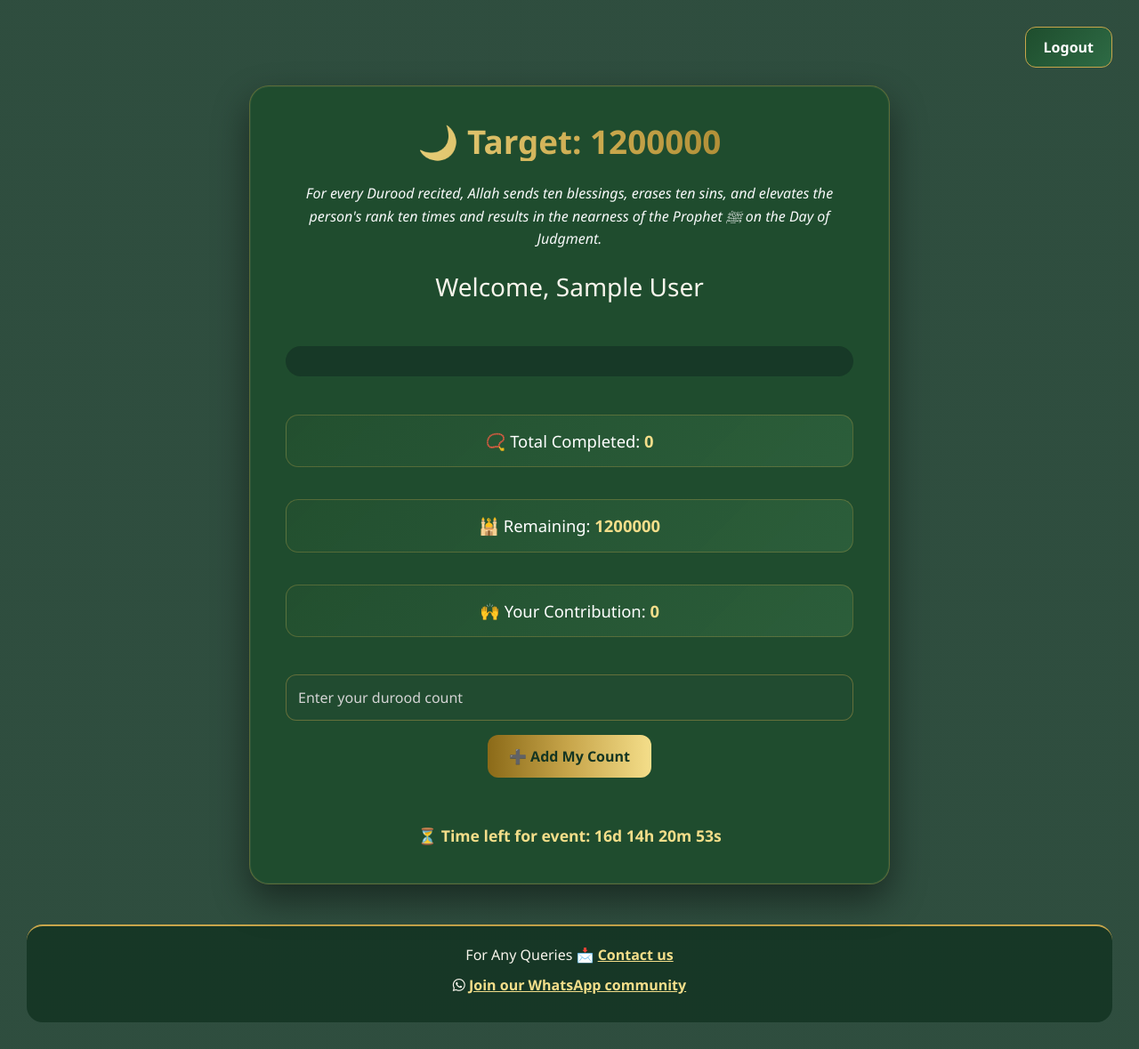
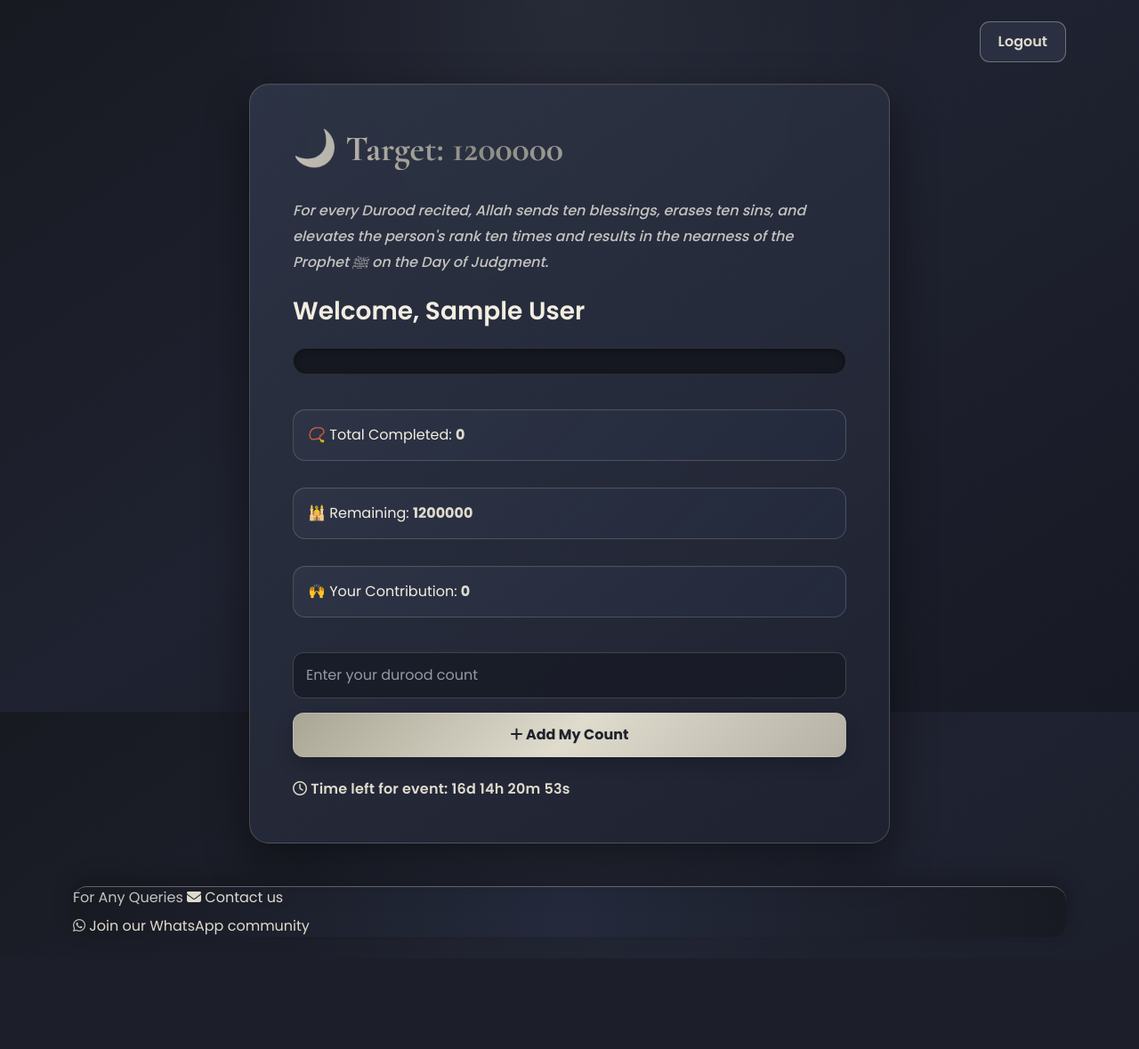
Before and after one commit to syedroshanriyan-pc/duroodcamp, a Flask app: page / in a window 1280 px wide. Shown: the whole page at 89% size. After the commit the page ends 1053 px from the top, so only its background shows below. Run offline with Flask 3, Linux system fonts and the light colour scheme; the visitor is signed in with stand-in values (Sample User, id 1); data that the repository does not hold is empty.

Commit message:
Update index.html

```diff
--- a/templates/index.html
+++ b/templates/index.html
@@ -1,520 +1,282 @@
 <!DOCTYPE html>
 <html lang="en">
+
 <head>
+
     <meta charset="UTF-8">
-   <meta name="viewport" content="width=device-width, initial-scale=1.0">
+
+    <meta
+        name="viewport"
+        content="width=device-width, initial-scale=1.0">
+
     <title>Durood Counter - Home</title>
-  <link href="https://cdn.jsdelivr.net/npm/bootstrap@5.3.0/dist/css/bootstrap.min.css" rel="stylesheet">
-  <link href="https://cdnjs.cloudflare.com/ajax/libs/font-awesome/6.4.0/css/all.min.css" rel="stylesheet">
-<style>
 
-:root{
+    <link
+        href="https://cdn.jsdelivr.net/npm/bootstrap@5.3.3/dist/css/bootstrap.min.css"
+        rel="stylesheet">
 
-    --emerald-dark:#123524;
-    --emerald:#1E4D2D;
-    --emerald-light:#2E6B45;
+    <link
+        rel="stylesheet"
+        href="https://cdnjs.cloudflare.com/ajax/libs/font-awesome/6.7.2/css/all.min.css">
 
-    --gold-dark:#8B6A18;
-    --gold:#C8A64B;
-    --gold-light:#F4DE8A;
+    <link
+        rel="stylesheet"
+        href="{{ url_for('static', filename='style.css') }}">
 
-    --ivory:#F8F5EC;
+</head>
+
+<body>
+
+<div class="container py-4">
+
+    <div class="d-flex justify-content-end mb-4">
+
+        <a
+            href="/logout"
+            class="logout-btn">
+
+            Logout
+
+        </a>
+
+    </div>
+
+
+    <div class="card p-4 p-md-5 mx-auto"
+         style="max-width:720px;">
+
+        <h1 class="glitter-text mb-3">
+
+            🌙 Target: {{ target }}
+
+        </h1>
+
+
+        <h6
+            class="mt-3 mb-4"
+            style="
+            font-style:italic;
+            line-height:1.8;
+            ">
+
+            For every Durood recited, Allah sends ten blessings,
+            erases ten sins, and elevates the person's rank ten times
+            and results in the nearness of the Prophet ﷺ on the Day
+            of Judgment.
+
+        </h6>
+
+
+        <h3 class="mb-4">
+
+            Welcome, {{ session.fullname }}
+
+        </h3>
+
+
+        <div class="progress mb-4">
+
+            <div
+                class="progress-bar"
+                role="progressbar"
+                style="width: {{ progress }}%;"
+                aria-valuenow="{{ progress }}"
+                aria-valuemin="0"
+                aria-valuemax="100">
+
+                {{ progress }}%
+
+            </div>
+
+        </div>
+
+
+        <div class="count-box">
+
+            📿 Total Completed:
+
+            <span class="gold-text">
+
+                {{ total }}
+
+            </span>
+
+        </div>
+
+
+        <div class="count-box">
+
+            🕌 Remaining:
+
+            <span class="gold-text">
+
+                {{ remaining }}
+
+            </span>
+
+        </div>
+
+
+        <div class="count-box">
+
+            🙌 Your Contribution:
+
+            <span class="gold-text">
+
+                {{ my_total }}
+
+            </span>
+
+        </div>
+
+
+        <form
+            method="POST"
+            action="/add"
+            class="my-4">
+
+            <input
+                type="number"
+                name="count"
+                placeholder="Enter your durood count"
+                min="1"
+                required
+                class="form-control mb-3">
+
+            <button
+                type="submit"
+                class="btn-custom w-100">
+
+                <i class="fa-solid fa-plus"></i>
+
+                Add My Count
+
+            </button>
+
+        </form>
+
+
+        <div class="timer">
+
+            <i class="fa-regular fa-clock"></i>
+
+            Time left for event:
+
+            <span id="countdown"></span>
+
+        </div>
+
+    </div>
+
+
+    <footer class="mt-5 rounded-4">
+
+        <p class="mb-2">
+
+            For Any Queries
+
+            <a href="mailto:syedroshanriyan.pc@gmail.com">
+
+                <i class="fa-solid fa-envelope"></i>
+
+                Contact us
+
+            </a>
+
+        </p>
+
+
+        <p class="mb-0">
+
+            <i class="fab fa-whatsapp"></i>
+
+            <a
+                href="https://chat.whatsapp.com/IeJNG9GFMwt4n27Xa8acZe"
+                target="_blank"
+                rel="noopener noreferrer">
+
+                Join our WhatsApp community
+
+            </a>
+
+        </p>
+
+    </footer>
+
+</div>
+
+
+<script>
+
+const eventDate =
+    new Date("{{ event_date }}").getTime();
+
+const countdownEl =
+    document.getElementById("countdown");
+
+
+function updateCountdown() {
+
+    const now =
+        new Date().getTime();
+
+    const distance =
+        eventDate - now;
+
+
+    if (distance < 0) {
+
+        countdownEl.innerHTML =
+            "Event Started!";
+
+        return;
 
     }
 
-body{
 
-    background:
-        linear-gradient(
-            rgba(18,53,36,.88),
-            rgba(18,53,36,.88)
+    const days =
+        Math.floor(
+            distance /
+            (1000 * 60 * 60 * 24)
         );
 
-    background-size:cover;
 
-    color:var(--ivory);
+    const hours =
+        Math.floor(
+            (distance %
+            (1000 * 60 * 60 * 24)) /
+            (1000 * 60 * 60)
+        );
 
-    font-family:"Segoe UI",Tahoma,Geneva,Verdana,sans-serif;
 
-    text-align:center;
+    const minutes =
+        Math.floor(
+            (distance %
+            (1000 * 60 * 60)) /
+            (1000 * 60)
+        );
 
-    padding:30px;
+
+    const seconds =
+        Math.floor(
+            (distance %
+            (1000 * 60)) /
+            1000
+        );
+
+
+    countdownEl.innerHTML =
+        `${days}d ${hours}h ${minutes}m ${seconds}s`;
 
 }
 
-/* ---------------- TOP BAR ---------------- */
 
-.top-bar{
-
-    display:flex;
-
-    justify-content:flex-end;
-
-    margin-bottom:20px;
-
-}
-
-/* ---------------- LOGOUT BUTTON ---------------- */
-
-.logout-btn{
-
-    background:linear-gradient(
-        135deg,
-        var(--emerald),
-        var(--emerald-light)
-    );
-
-    color:white;
-
-    border:1px solid var(--gold);
-
-    border-radius:12px;
-
-    padding:10px 20px;
-
-    text-decoration:none;
-
-    font-weight:700;
-
-    transition:.3s;
-
-}
-
-.logout-btn:hover{
-
-    color:white;
-
-    transform:translateY(-2px);
-
-    box-shadow:0 0 18px rgba(244,222,138,.35);
-
-}
-
-/* ---------------- MAIN CARD ---------------- */
-
-.card{
-
-    background:rgba(30,77,45,.90);
-
-    border:1px solid rgba(200,166,75,.35);
-
-    border-radius:22px;
-
-    backdrop-filter:blur(14px);
-
-    padding:40px;
-
-    max-width:720px;
-
-    margin:auto;
-
-    box-shadow:
-
-        0 18px 40px rgba(0,0,0,.45),
-
-        inset 0 0 0 1px rgba(255,255,255,.05);
-
-}
-
-/* ---------------- GOLD TITLE ---------------- */
-
-.glitter-text{
-
-    font-size:2.3rem;
-
-    font-weight:800;
-
-    background:linear-gradient(
-
-        90deg,
-
-        #8B6A18,
-
-        #C8A64B,
-
-        #F4DE8A,
-
-        #FFF5C8,
-
-        #F4DE8A,
-
-        #C8A64B,
-
-        #8B6A18
-
-    );
-
-    background-size:300%;
-
-    -webkit-background-clip:text;
-
-    -webkit-text-fill-color:transparent;
-
-    animation:goldMove 5s linear infinite;
-
-}
-
-@keyframes goldMove{
-
-    from{
-
-        background-position:0%;
-
-    }
-
-    to{
-
-        background-position:300%;
-
-    }
-
-}
-
-/* ---------------- TEXT ---------------- */
-
-h3{
-
-    color:var(--ivory);
-
-}
-
-h6{
-
-    color:#ECE5D3;
-
-    line-height:1.8;
-
-}
-
-/* ---------------- PROGRESS ---------------- */
-
-.progress{
-
-    height:34px;
-
-    border-radius:30px;
-
-    overflow:hidden;
-
-    background:#173927;
-
-    margin:25px 0;
-
-}
-
-.progress-bar{
-
-    background:linear-gradient(
-
-        90deg,
-
-        #8B6A18,
-
-        #C8A64B,
-
-        #F4DE8A,
-
-        #C8A64B,
-
-        #8B6A18
-
-    );
-
-    color:#143522;
-
-    font-weight:700;
-
-    animation:progressGlow 2s ease-in-out infinite alternate;
-
-}
-
-@keyframes progressGlow{
-
-    from{
-
-        box-shadow:0 0 6px rgba(244,222,138,.35);
-
-    }
-
-    to{
-
-        box-shadow:0 0 20px rgba(244,222,138,.70);
-
-    }
-
-}
-
-/* ---------------- COUNT BOX ---------------- */
-
-.count-box{
-
-    background:linear-gradient(
-
-        135deg,
-
-        rgba(35,80,48,.96),
-
-        rgba(45,96,60,.92)
-
-    );
-
-    border:1px solid rgba(200,166,75,.30);
-
-    color:white;
-
-    border-radius:14px;
-
-    padding:15px;
-
-    margin:18px 0;
-
-    font-size:1.15rem;
-
-}
-
-.gold-text{
-
-    color:var(--gold-light);
-
-    font-weight:700;
-
-}
-
-/* ---------------- INPUT ---------------- */
-
-.form-control{
-
-    background:#214B30;
-
-    border:1px solid rgba(200,166,75,.40);
-
-    color:white;
-
-    border-radius:12px;
-
-    padding:13px;
-
-}
-
-.form-control::placeholder{
-
-    color:#D4D4D4;
-
-}
-
-.form-control:focus{
-
-    background:#2B5C3D;
-
-    color:white;
-
-    border-color:var(--gold-light);
-
-    box-shadow:0 0 0 .2rem rgba(200,166,75,.20);
-
-}
-
-/* ---------------- BUTTON ---------------- */
-
-.btn-custom{
-
-    background:linear-gradient(
-
-        90deg,
-
-        #8B6A18,
-
-        #C8A64B,
-
-        #F4DE8A
-
-    );
-
-    color:#143522;
-
-    border:none;
-
-    border-radius:12px;
-
-    padding:12px 24px;
-
-    font-weight:700;
-
-    transition:.3s;
-
-}
-
-.btn-custom:hover{
-
-    transform:translateY(-2px);
-
-    filter:brightness(1.05);
-
-    box-shadow:0 0 20px rgba(244,222,138,.45);
-
-}
-
-/* ---------------- TIMER ---------------- */
-
-.timer{
-
-    margin-top:28px;
-
-    color:var(--gold-light);
-
-    font-size:1.1rem;
-
-    font-weight:600;
-
-}
-
-/* ---------------- FOOTER ---------------- */
-
-footer{
-
-    margin-top:45px;
-
-    background:rgba(20,53,36,.90);
-
-    border-top:2px solid var(--gold);
-
-    border-radius:18px;
-
-    padding:20px;
-
-}
-
-footer p{
-
-    color:var(--ivory);
-
-    margin-bottom:10px;
-
-}
-
-footer a{
-
-    color:var(--gold-light);
-
-    font-weight:600;
-
-    text-decoration:none;
-
-}
-
-footer a:hover{
-
-    color:white;
-
-}
-
-/* ---------------- MOBILE ---------------- */
-
-@media(max-width:768px){
-
-    .card{
-
-        padding:25px;
-
-    }
-
-    .glitter-text{
-
-        font-size:1.8rem;
-
-    }
-
-    h3{
-
-        font-size:1.4rem;
-
-    }
-
-    .count-box{
-
-        font-size:1rem;
-
-    }
-
-}
-
-</style>
-</head>
-<body>
-  <!-- Logout Button -->
-  <div class="top-bar">
-    <a href="/logout" class="logout-btn">Logout</a>
-  </div>
-
-  <div class="card">
-    <h1 class="glitter-text">🌙 Target: {{ target }}</h1>
-
-    <!-- New Hadith Line -->
-    <h6 class="mt-3 mb-4 text-light" style="line-height:1.6; font-style: italic;">
-      For every Durood recited, Allah sends ten blessings, erases ten sins, and elevates the person's rank ten times
-      and results in the nearness of the Prophet ﷺ on the Day of Judgment.
-    </h6>
-
-    <h3 class="mb-4">Welcome, {{ session.fullname }}</h3>
-
-    <!-- Progress Bar -->
-    <div class="progress">
-      <div class="progress-bar" role="progressbar"
-           style="width: {{ progress }}%;"
-           aria-valuenow="{{ progress }}" aria-valuemin="0" aria-valuemax="100">
-        {{ progress }}%
-      </div>
-    </div>
-
-    <!-- Counts -->
-    <div class="count-box">📿 Total Completed: <span class="gold-text">{{ total }}</span></div>
-    <div class="count-box">🕌 Remaining: <span class="gold-text">{{ remaining }}</span></div>
-    <div class="count-box">🙌 Your Contribution: <span class="gold-text">{{ my_total }}</span></div>
-
-    <!-- Add Durood -->
-    <form method="POST" action="/add" class="my-4">
-      <input type="number" name="count" placeholder="Enter your durood count" required class="form-control mb-3">
-      <button type="submit" class="btn-custom">➕ Add My Count</button>
-    </form>
-
-    <!-- Countdown Timer -->
-    <div class="timer">
-      ⏳ Time left for event: <span id="countdown"></span>
-    </div>
-  </div>
-
-  <!-- Footer Section -->
-  <footer>
-    <p>For Any Queries<a href="mailto:syedroshanriyan.pc@gmail.com"> 📩 <u>Contact us</u></a> </p>
-    <p>
-      <i class="fab fa-whatsapp"></i>
-      <a href="https://chat.whatsapp.com/IeJNG9GFMwt4n27Xa8acZe" target="_blank"> <u>Join our WhatsApp community</u></a>
-    </p>
-  </footer>
-
-  <script>
-    // Countdown Timer
-    const eventDate = new Date("{{ event_date }}").getTime();
-    const countdownEl = document.getElementById("countdown");
-
-    function updateCountdown() {
-      const now = new Date().getTime();
-      const distance = eventDate - now;
-
-      if (distance < 0) {
-        countdownEl.innerHTML = "🎉 Event Started!";
-        return;
-      }
-
-      const days = Math.floor(distance / (1000 * 60 * 60 * 24));
-      const hours = Math.floor((distance % (1000 * 60 * 60 * 24)) / (1000 * 60 * 60));
-      const minutes = Math.floor((distance % (1000 * 60 * 60)) / (1000 * 60));
-      const seconds = Math.floor((distance % (1000 * 60)) / 1000);
-
-      countdownEl.innerHTML = `${days}d ${hours}h ${minutes}m ${seconds}s`;
-    }
+updateCountdown();
 
 setInterval(updateCountdown, 1000);
+
 </script>
+
 </body>
+
 </html>
```
Lines whose indentation alone changed are shown as unchanged.
